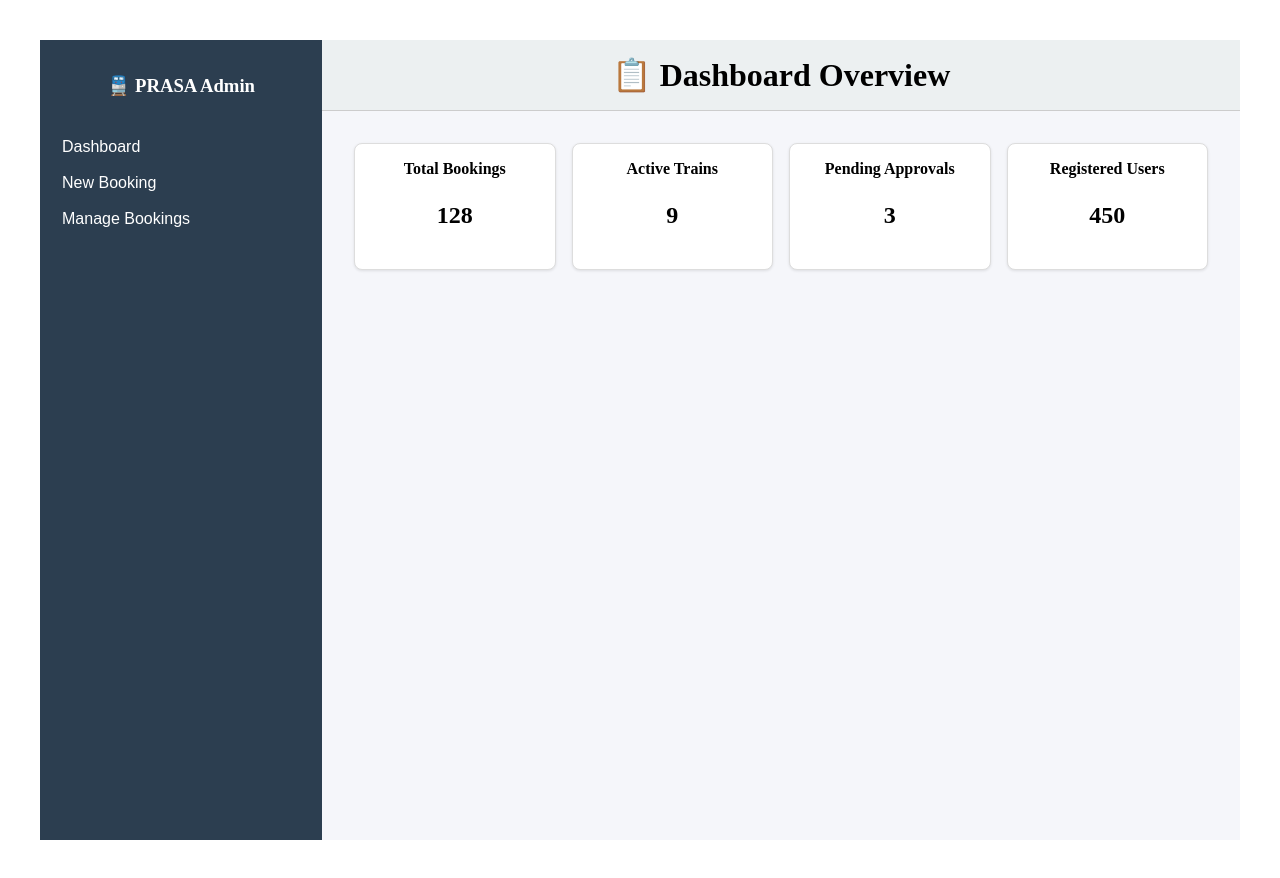
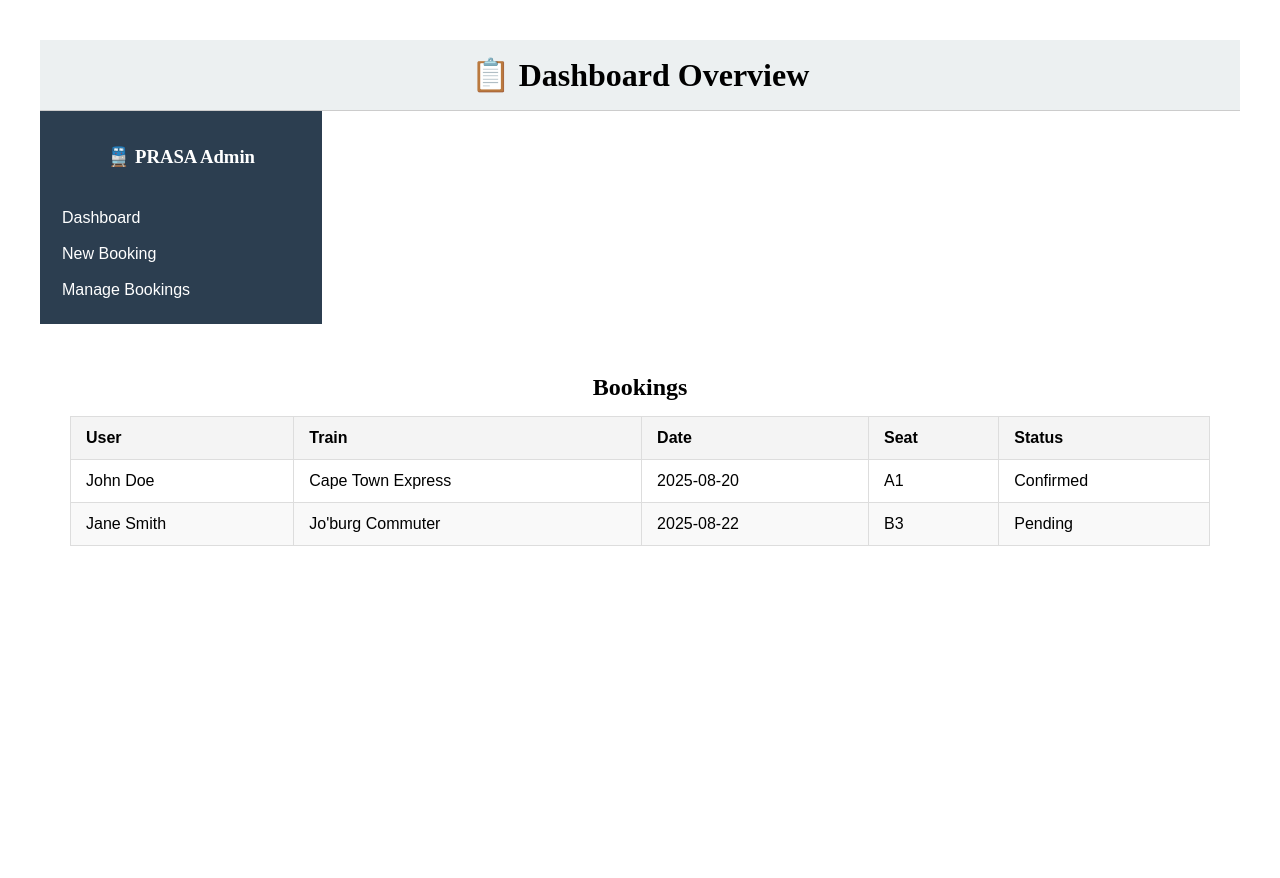
Before and after one commit to PhantomNimzZ/Novosibirsk, a React (Vite) app in the folder client/: page /admin in a window 1280 px wide. After the commit the page ends 800 px from the top, so only its background shows below. Built offline with nearby package versions, Linux system fonts and the light colour scheme; sample sign-in values are in the browser's storage; a small style sheet from the web is missing.

Commit message:
Add BookingsTable component with CSS styling

```diff
--- /dev/null
+++ b/client/src/components/admin/BookingsTable.css
@@ -0,0 +1,33 @@
+.bookings-table {
+  margin: 20px;
+  padding: 10px;
+}
+
+.bookings-table h2 {
+  margin-bottom: 15px;
+}
+
+.bookings-table table {
+  width: 100%;
+  border-collapse: collapse;
+  font-family: Arial, sans-serif;
+}
+
+.bookings-table th,
+.bookings-table td {
+  padding: 12px 15px;
+  border: 1px solid #ddd;
+  text-align: left;
+}
+
+.bookings-table thead {
+  background-color: #f4f4f4;
+}
+
+.bookings-table tbody tr:nth-child(even) {
+  background-color: #f9f9f9;
+}
+
+.bookings-table tbody tr:hover {
+  background-color: #f1f1f1;
+}
--- /dev/null
+++ b/client/src/components/admin/BookingsTable.jsx
@@ -0,0 +1,42 @@
+import React from "react";
+import "./BookingsTable.css";
+
+const BookingsTable = ({ bookings }) => {
+  return (
+    <div className="bookings-table">
+      <h2>Bookings</h2>
+      <table>
+        <thead>
+          <tr>
+            <th>User</th>
+            <th>Train</th>
+            <th>Date</th>
+            <th>Seat</th>
+            <th>Status</th>
+          </tr>
+        </thead>
+        <tbody>
+          {bookings.length > 0 ? (
+            bookings.map((booking, index) => (
+              <tr key={index}>
+                <td>{booking.user}</td>
+                <td>{booking.train}</td>
+                <td>{booking.date}</td>
+                <td>{booking.seat}</td>
+                <td>{booking.status}</td>
+              </tr>
+            ))
+          ) : (
+            <tr>
+              <td colSpan="5" style={{ textAlign: "center" }}>
+                No bookings found
+              </td>
+            </tr>
+          )}
+        </tbody>
+      </table>
+    </div>
+  );
+};
+
+export default BookingsTable;
--- a/client/src/main.jsx
+++ b/client/src/main.jsx
@@ -8,17 +8,16 @@ import LongDistance from './pages/LongDistance.jsx';
 import Commuter from './pages/Commuter.jsx';
 import BookNow from './pages/BookNow.jsx';
 import CommuterCity from './pages/CommuterCity.jsx';
-import AdminDashboard from "./pages/AdminDashboard";
-//import AdminBookingForm from "./pages/AdminBookingForm";
-import Bookings from "./pages/Bookings";
-import ProtectedRoute from "./components/ProtectedRoute"; // if you're protecting routes
-import AdminLogin from "./pages/AdminLogin"; // import this at the top
-
+import Admin from "./pages/Admin.jsx"; // ✅ updated
+import Bookings from "./pages/Bookings.jsx";
+import ProtectedRoute from "./components/ProtectedRoute.jsx";
+import AdminLogin from "./pages/AdminLogin.jsx";
 
 ReactDOM.createRoot(document.getElementById('root')).render(
   <React.StrictMode>
     <BrowserRouter>
       <Routes>
+        {/* Public Routes */}
         <Route path="/" element={<StartPage />} />
         <Route path="/select" element={<RouteType />} />
         <Route path="/long-distance" element={<LongDistance />} />
@@ -28,13 +27,14 @@ ReactDOM.createRoot(document.getElementById('root')).render(
         <Route path="/commuter/:cityId" element={<CommuterCity />} />
         <Route path="/admin-login" element={<AdminLogin />} />
 
+        {/* Protected Admin Route */}
         <Route element={<ProtectedRoute />}>
-          <Route path="/admin" element={<AdminDashboard />} />
+          <Route path="/admin" element={<Admin />} />
         </Route>
 
+        {/* Fallback */}
         <Route path="*" element={<StartPage />} />
       </Routes>
     </BrowserRouter>
   </React.StrictMode>
-
 );
--- /dev/null
+++ b/client/src/pages/Admin.jsx
@@ -0,0 +1,25 @@
+import React, { useState } from "react";
+import AdminHeader from "../components/admin/AdminHeader";
+import AdminSidebar from "../components/admin/AdminSidebar";
+import BookingsTable from "../components/admin/BookingsTable";
+
+const Admin = () => {
+  const [bookings] = useState([
+    { user: "John Doe", train: "Cape Town Express", date: "2025-08-20", seat: "A1", status: "Confirmed" },
+    { user: "Jane Smith", train: "Jo'burg Commuter", date: "2025-08-22", seat: "B3", status: "Pending" },
+  ]);
+
+  return (
+    <div className="admin-dashboard">
+      <AdminHeader />
+      <div className="admin-body">
+        <AdminSidebar />
+        <main className="admin-content">
+          <BookingsTable bookings={bookings} />
+        </main>
+      </div>
+    </div>
+  );
+};
+
+export default Admin;
--- a/client/src/pages/AdminDashboard.jsx
+++ /dev/null
@@ -1,22 +0,0 @@
-import React from "react";
-import AdminSidebar from "../components/AdminSidebar";
-import AdminHeader from "../components/AdminHeader";
-import DashboardOverview from "../components/DashboardOverview";
-
-const AdminDashboard = () => {
-  return (
-    <div style={{ display: "flex", height: "100vh" }}>
-      <AdminSidebar />
-
-      <div style={{ flexGrow: 1, display: "flex", flexDirection: "column" }}>
-        <AdminHeader />
-
-        <div style={{ padding: "2rem", flexGrow: 1, backgroundColor: "#f5f6fa" }}>
-          <DashboardOverview />
-        </div>
-      </div>
-    </div>
-  );
-};
-
-export default AdminDashboard;
```
Also changed, not shown: client/src/components/admin/AdminHeader.jsx (renamed from client/src/components/AdminHeader.jsx), client/src/components/admin/AdminSidebar.jsx (renamed from client/src/components/AdminSidebar.jsx).
